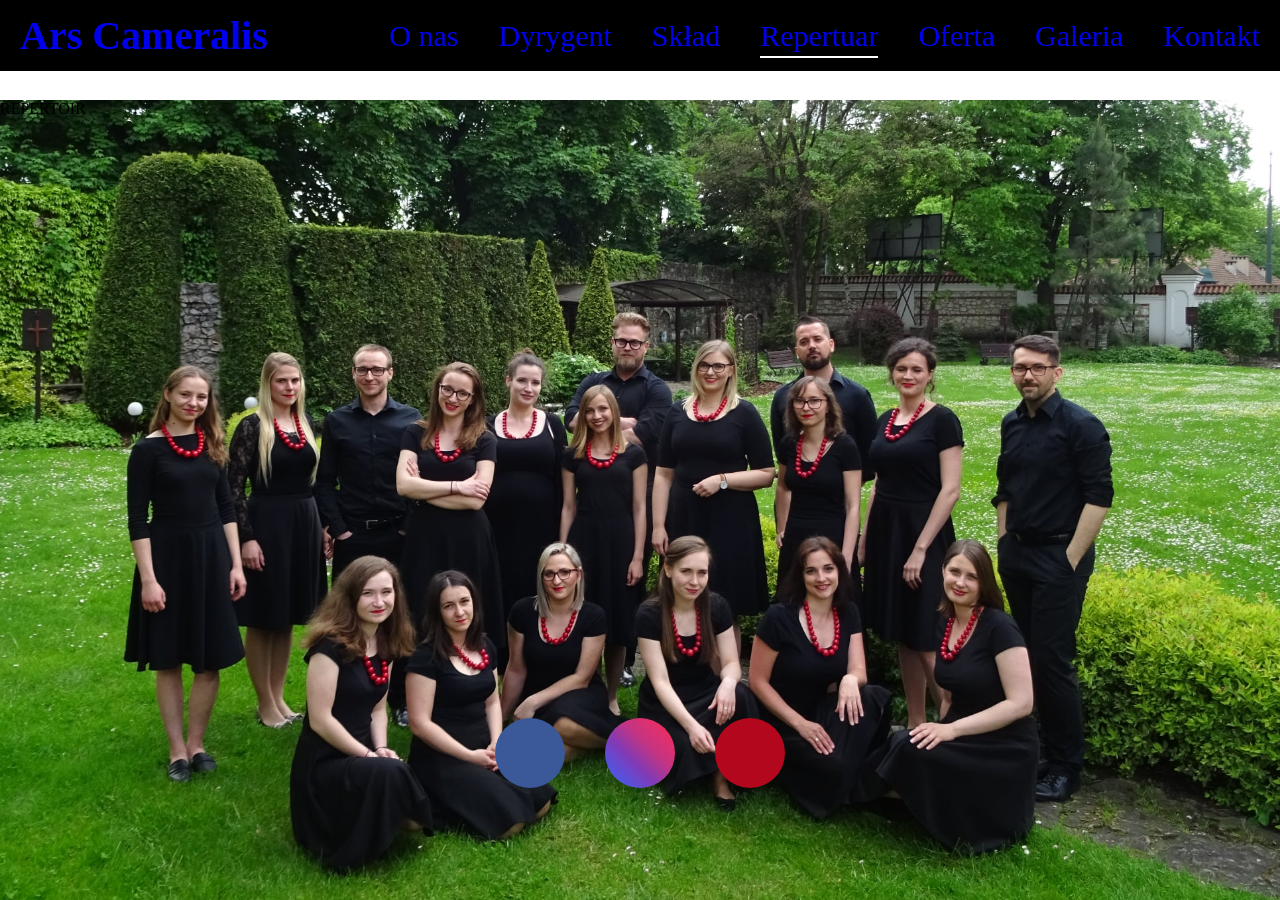
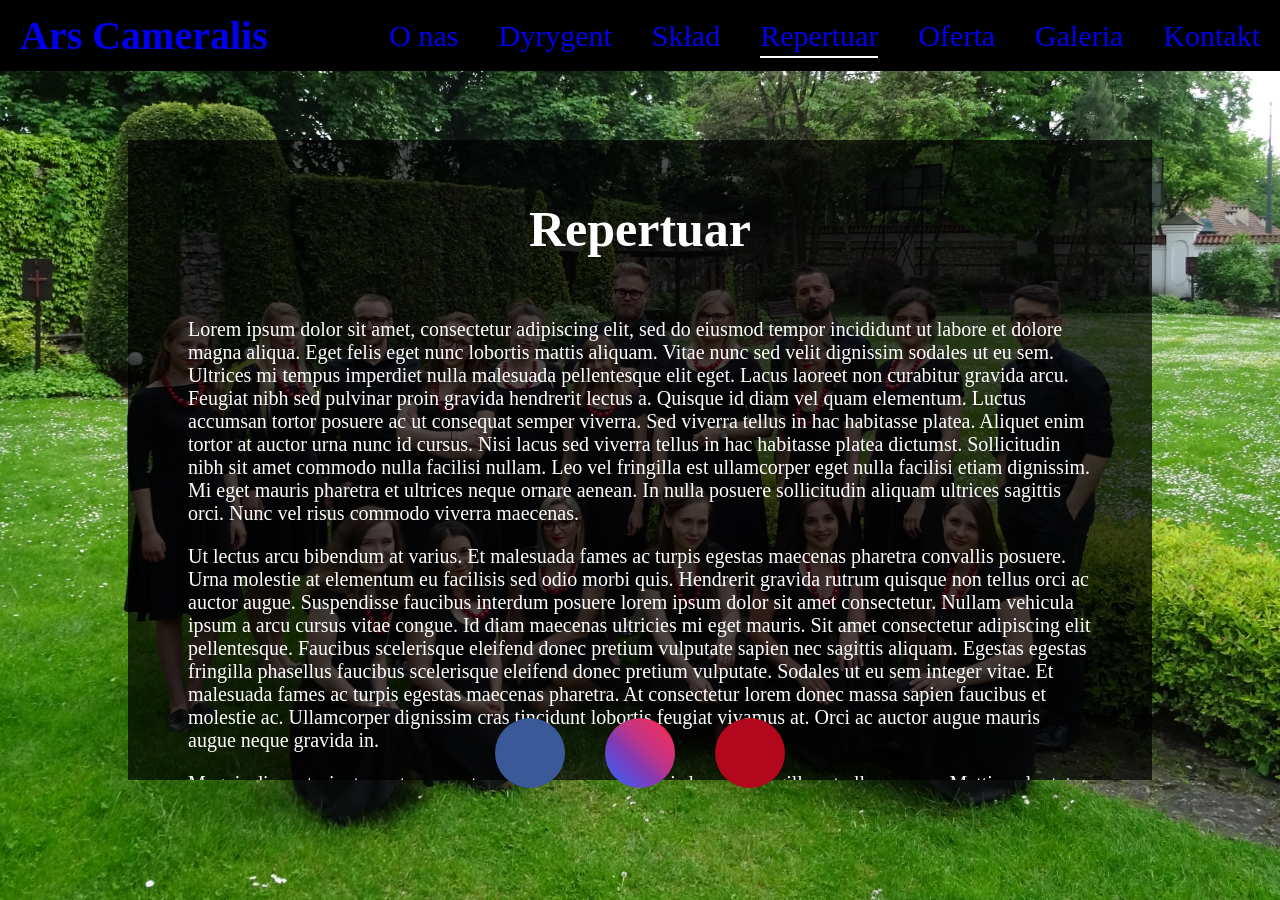
Before and after one commit to piotr-rajtar/ars-cameralis, a Vue app: page /repertoir in a window 1280 px wide. Built offline with nearby package versions, Linux system fonts and the light colour scheme; some icons are missing.

Commit message:
Add repertoir section

```diff
--- a/src/components/repertoir/Repertoir.vue
+++ b/src/components/repertoir/Repertoir.vue
@@ -1,22 +1,62 @@
 <template>
   <div :class="style.container">
-    <span>REPERTOIR</span>
+    <div :class="style.textContainer">
+      <h1 :class="style.header">Repertuar</h1>
+      <p :class="style.repertoir">{{ repertoir1 }}</p>
+      <p :class="style.repertoir">{{ repertoir2 }}</p>
+      <p :class="style.repertoir">{{ repertoir3 }}</p>
+    </div>
   </div>
 </template>
 
 <script lang="ts">
 import { Component, Vue } from 'vue-property-decorator';
+import { repertoir1, repertoir2, repertoir3 } from './repertoirContent';
 
 @Component({})
-export default class Repertoir extends Vue {}
+export default class Repertoir extends Vue {
+  repertoir1 = repertoir1;
+  repertoir2 = repertoir2;
+  repertoir3 = repertoir3;
+}
 </script>
 
 <style lang="scss" module="style">
 @import '../../scss/variables.scss';
 @import '../../scss/mixins.scss';
+@import '../../scss/media.scss';
 
 .container {
-  margin-top: 100px;
-  //background-image: url("paper.gif");
+  @include flex-centered;
+}
+
+.textContainer {
+  margin: 35 * $spacing-unit 0 30 * $spacing-unit;
+  padding: 15 * $spacing-unit;
+  width: 80%;
+  max-height: 80vh;
+  background: $overlay;
+  color: $secondary-color;
+  overflow-y: auto;
+
+  @include screen-medium {
+    padding: 5 * $spacing-unit;
+    max-height: 70vh;
+  }
+}
+
+.header {
+  text-align: center;
+  font-size: $font-size-title;
+  margin-bottom: 15 * $spacing-unit;
+
+  @include screen-medium {
+    margin-bottom: 5 * $spacing-unit;
+  }
+}
+
+.repertoir {
+  margin-top: 5 * $spacing-unit;
+  font-size: $font-size-paragraph;
 }
 </style>
--- /dev/null
+++ b/src/components/repertoir/repertoirContent.ts
@@ -0,0 +1,6 @@
+export const repertoir1: string =
+  'Lorem ipsum dolor sit amet, consectetur adipiscing elit, sed do eiusmod tempor incididunt ut labore et dolore magna aliqua. Eget felis eget nunc lobortis mattis aliquam. Vitae nunc sed velit dignissim sodales ut eu sem. Ultrices mi tempus imperdiet nulla malesuada pellentesque elit eget. Lacus laoreet non curabitur gravida arcu. Feugiat nibh sed pulvinar proin gravida hendrerit lectus a. Quisque id diam vel quam elementum. Luctus accumsan tortor posuere ac ut consequat semper viverra. Sed viverra tellus in hac habitasse platea. Aliquet enim tortor at auctor urna nunc id cursus. Nisi lacus sed viverra tellus in hac habitasse platea dictumst. Sollicitudin nibh sit amet commodo nulla facilisi nullam. Leo vel fringilla est ullamcorper eget nulla facilisi etiam dignissim. Mi eget mauris pharetra et ultrices neque ornare aenean. In nulla posuere sollicitudin aliquam ultrices sagittis orci. Nunc vel risus commodo viverra maecenas.';
+export const repertoir2: string =
+  'Ut lectus arcu bibendum at varius. Et malesuada fames ac turpis egestas maecenas pharetra convallis posuere. Urna molestie at elementum eu facilisis sed odio morbi quis. Hendrerit gravida rutrum quisque non tellus orci ac auctor augue. Suspendisse faucibus interdum posuere lorem ipsum dolor sit amet consectetur. Nullam vehicula ipsum a arcu cursus vitae congue. Id diam maecenas ultricies mi eget mauris. Sit amet consectetur adipiscing elit pellentesque. Faucibus scelerisque eleifend donec pretium vulputate sapien nec sagittis aliquam. Egestas egestas fringilla phasellus faucibus scelerisque eleifend donec pretium vulputate. Sodales ut eu sem integer vitae. Et malesuada fames ac turpis egestas maecenas pharetra. At consectetur lorem donec massa sapien faucibus et molestie ac. Ullamcorper dignissim cras tincidunt lobortis feugiat vivamus at. Orci ac auctor augue mauris augue neque gravida in.';
+export const repertoir3: string =
+  'Magnis dis parturient montes nascetur ridiculus mus. Facilisis leo vel fringilla est ullamcorper. Mattis vulputate enim nulla aliquet. Quisque non tellus orci ac auctor augue mauris augue. Viverra maecenas accumsan lacus vel facilisis. Risus in hendrerit gravida rutrum. Dolor morbi non arcu risus quis varius quam quisque. Duis at tellus at urna condimentum mattis. Diam maecenas ultricies mi eget mauris pharetra et ultrices neque. Id velit ut tortor pretium viverra suspendisse potenti nullam. Netus et malesuada fames ac turpis. Laoreet sit amet cursus sit amet. Consequat id porta nibh venenatis cras sed. Cras adipiscing enim eu turpis egestas pretium. Iaculis at erat pellentesque adipiscing commodo elit at imperdiet dui. Nibh nisl condimentum id venenatis a condimentum vitae. Elementum sagittis vitae et leo duis ut. Aliquet bibendum enim facilisis gravida neque convallis a. Eget aliquet nibh praesent tristique magna. Vestibulum mattis ullamcorper velit sed.';
```
